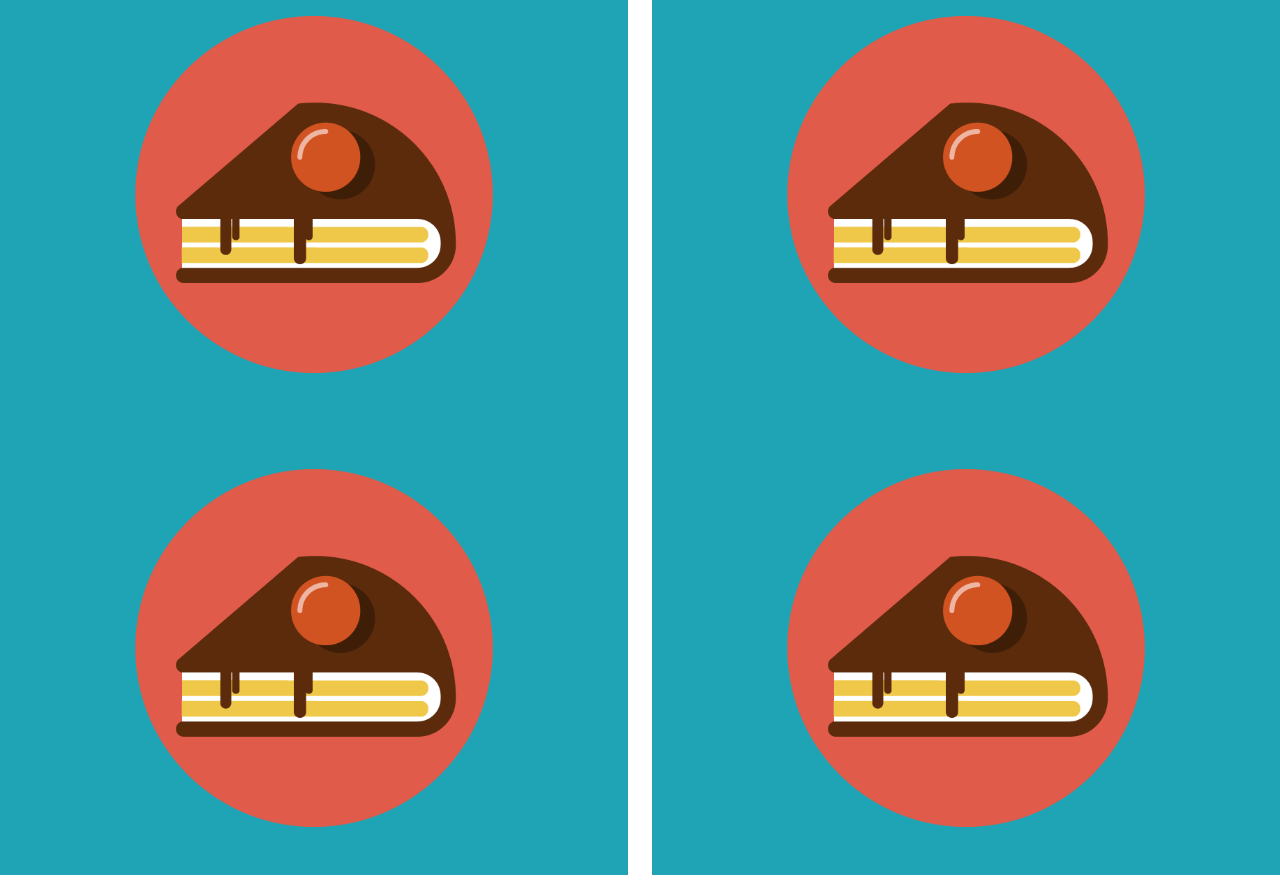
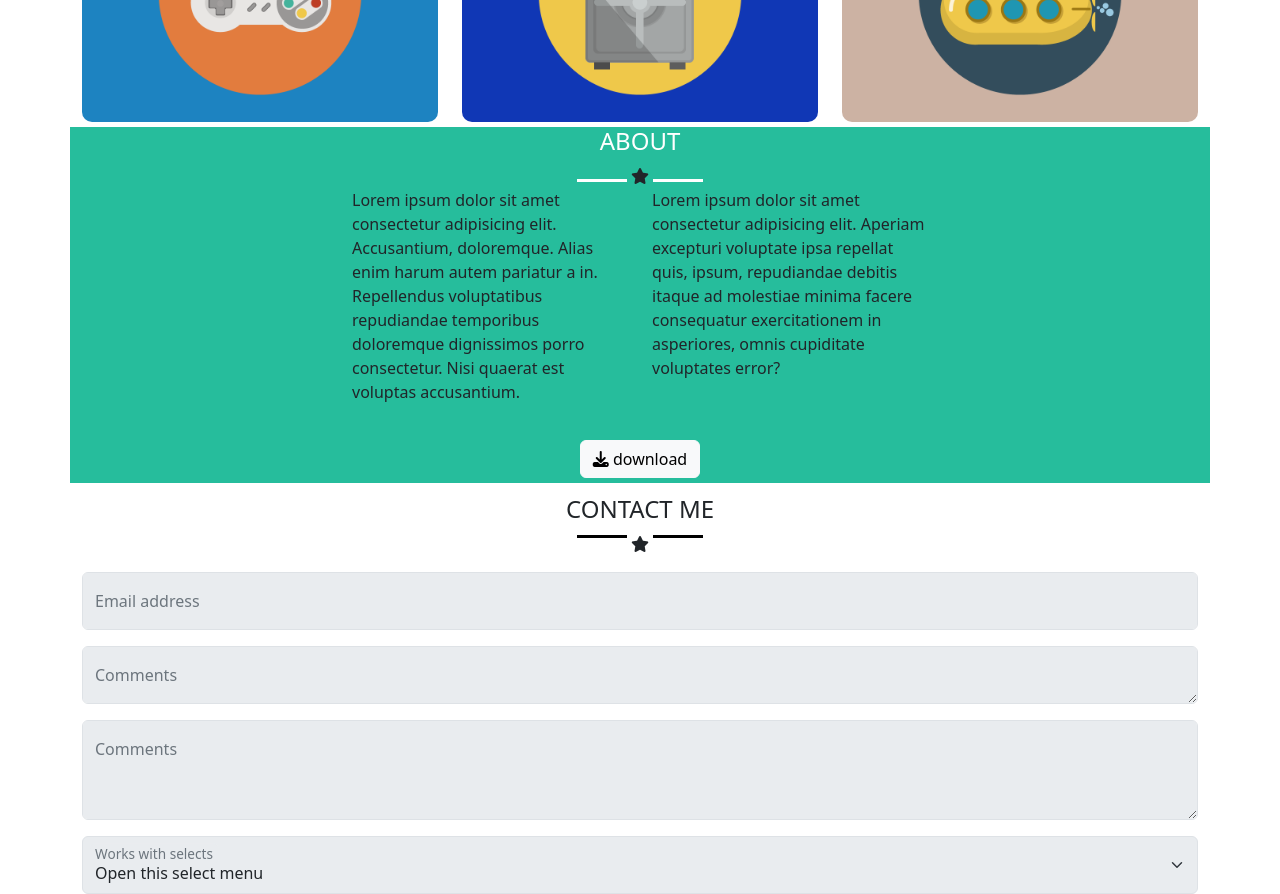
Before and after one commit to gbldmn/html-css-bootstrap-freelancer, a plain HTML site: page index.html in a window 1280 px wide. Shown: the part 800-1694 px from the top of the page. Drawn offline with nearby package versions, Linux system fonts and the light colour scheme.

Commit message:
terza e quarta sezione

```diff
--- a/file.css/style.css
+++ b/file.css/style.css
@@ -1,14 +1,18 @@
-nav {
-    background-color: rgb(44, 43, 43) !important;
+
+.bg-body-tertiary {
+    background-color: #2C3E50!important;
+}
+.container-fluid a {
+    color: white;
 }
 
 .navbar-nav {
-    margin-left: 590px
+    margin-left: 590px;
 }
 
 
 .xtx {
-    background-color: rgb(60, 136, 60);
+    background-color: #26BD9C;
     text-align: center;
 }
 .riga {
@@ -16,9 +20,11 @@ nav {
     width: 50px;
     background-color: white;
     display: inline-block;
+
 }
 .i {
     color: white;
+
 }
 .one ul li {
     display: inline-block;
@@ -33,3 +39,41 @@ nav {
 .one h1 {
     color: white;
 }
+.back .img-fluid{
+    margin-bottom: 5px;
+    border-radius: 10px;
+
+}
+.riga-2 {
+    height: 3px;
+    width: 50px;
+    background-color: black;
+    display: inline-block;
+    margin-bottom: 12px;
+}
+.center i {
+    margin-bottom: 20px;
+}
+.center {
+    text-align: center;
+}
+.center h4 {
+    margin-top: 12px;
+}
+p {
+    text-align: initial;
+}
+.das {
+    width: 300px;
+
+}
+.flex {
+    justify-content:center;
+}
+.top {
+    margin-top: 20px;
+    margin-bottom: 5px;
+}
+.xtx h4 {
+    color: white;
+}
--- a/index.html
+++ b/index.html
@@ -49,29 +49,101 @@
          </div>
       </div>
       <!-- seconda sezione -->
+      <div class="container center">
+        <h4>PORTFOLIO</h4>
+        <div class="riga-2"></div>
+        <i class="fa-solid fa-star"></i>
+        <div class="riga-2"></div>
+
       <div class="row">
-        <div class="col-12 col-md-6">
-            <img src="img/cabin.png"width="100%" alt="">
+
+    <div class="col-12 col-md-6 col-lg-4 back">
+            <img class="img-fluid" src="img/cabin.png"width="100%" alt="">
         </div>
-        <div class="col-12 col-md-6">
-            <img src="img/cabin.png"width="100%" alt="">
+        <div class="col-12 col-md-6 col-lg-4 back">
+            <img class="img-fluid" src="img/cake.png"width="100%" alt="">
         </div>
-        <div class="col-12 col-md-6">
-            <img src="img/cake.png"width="100%" alt="">
+        <div class="col-12 col-md-6 col-lg-4 back">
+            <img class="img-fluid" src="img/circus.png"width="100%" alt="">
         </div>
-        <div class="col-12 col-md-6">
-            <img src="img/cake.png"width="100%" alt="">
+        <div class="col-12 col-md-6 col-lg-4 back">
+            <img class="img-fluid" src="img/game.png"width="100%" alt="">
         </div>
-        <div class="col-12 col-md-6">
-            <img src="img/cake.png"width="100%" alt="">
+        <div class="col-12 col-md-6 col-lg-4 back">
+            <img class="img-fluid" src="img/safe.png"width="100%" alt="">
         </div>
-        <div class="col-12 col-md-6">
-            <img src="img/cake.png"width="100%" alt="">
+        <div class="col-12 col-md-6 col-lg-4 back">
+            <img class="img-fluid" src="img/submarine.png"width="100%" alt="">
         </div>
 
       </div>
+    </div>
+
+    <!-- terza sezione -->
+
+    <div class="container xtx">
+        <h4>ABOUT</h4>
+        <div class="riga"></div>
+        <i class="fa-solid fa-star"></i>
+        <div class="riga"></div>
+       <div class="row flex ">
 
 
+          <div class="col-12 col-md-6 das"><p>Lorem ipsum dolor sit amet consectetur adipisicing elit. Accusantium, doloremque. Alias enim harum autem pariatur a in. Repellendus voluptatibus repudiandae temporibus doloremque dignissimos porro consectetur. Nisi quaerat est voluptas accusantium.</p></div>
+          <div class="col-12 col-md-6 das"><p>Lorem ipsum dolor sit amet consectetur adipisicing elit. Aperiam excepturi voluptate ipsa repellat quis, ipsum, repudiandae debitis itaque ad molestiae minima facere consequatur exercitationem in asperiores, omnis cupiditate voluptates error?</p></div>
+
+       </div>
+       <button type="button" class="btn btn-light top"><i class="fa-solid fa-download"></i> download</button>
+
+    </div>
+             <!-- quarta sezione -->
+    <div class="container center">
+        <h4>CONTACT ME</h4>
+        <div class="riga-2"></div>
+        <i class="fa-solid fa-star"></i>
+        <div class="riga-2"></div>
+        <div class="row">
+        <div>
+
+            <div class="form-floating mb-3">
+                <input type="email" class="form-control" id="floatingInputDisabled" placeholder="name@example.com" disabled>
+                <label for="floatingInputDisabled">Email address</label>
+              </div>
+              <div class="form-floating mb-3">
+                <textarea class="form-control" placeholder="Leave a comment here" id="floatingTextareaDisabled" disabled></textarea>
+                <label for="floatingTextareaDisabled">Comments</label>
+              </div>
+              <div class="form-floating mb-3">
+                <textarea class="form-control" placeholder="Leave a comment here" id="floatingTextarea2Disabled" style="height: 100px" disabled></textarea>
+                <label for="floatingTextarea2Disabled">Comments</label>
+              </div>
+              <div class="form-floating">
+                <select class="form-select" id="floatingSelectDisabled" aria-label="Floating label disabled select example" disabled>
+                  <option selected>Open this select menu</option>
+                  <option value="1">One</option>
+                  <option value="2">Two</option>
+                  <option value="3">Three</option>
+                </select>
+                <label for="floatingSelectDisabled">Works with selects</label>
+              </div>
+
+
+
+
+
+
+
+
+
+
+
+       </div>
+        </div>
+
+
+
+
+    </div>
 
 
 
```
